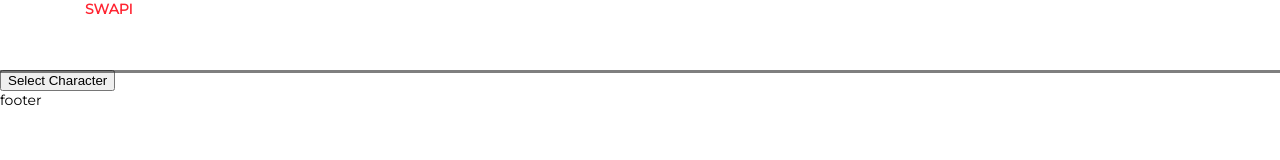
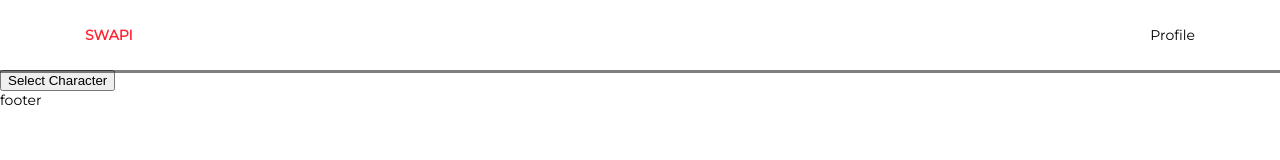
Before and after one commit to mmcdevitt/swapi, a React (Create React App) app: page / in a window 1280 px wide. Shown: the top 160 px of the page. Built offline with nearby package versions, Linux system fonts and the light colour scheme.

Commit message:
Add Flex box component for UI

```diff
--- /dev/null
+++ b/src/components/UI/Flex/Flex.js
@@ -0,0 +1,42 @@
+import React from "react";
+import styled from "styled-components";
+
+const FlexWrapper = styled.div`
+  display: flex;
+  flex: ${props => props.styles.flex};
+  align-items: ${props => props.styles.alignItems};
+  justify-content: ${props => props.styles.justifyContent};
+  flex-wrap: ${props => props.styles.flexWrap};
+  flex-direction: ${props => props.styles.flexDirection};
+  height: ${props => props.styles.height};
+`;
+
+class Flex extends React.Component {
+  render() {
+    const {
+      shortHand,
+      vAlign,
+      jContent,
+      fWrap,
+      direction,
+      height
+    } = this.props;
+
+    const styles = {
+      flex: shortHand,
+      alignItems: vAlign,
+      justifyContent: jContent,
+      flexWrap: fWrap,
+      flexDirection: direction,
+      height
+    };
+
+    return (
+      <FlexWrapper styles={styles} className="flex-wrapper">
+        {this.props.children}
+      </FlexWrapper>
+    );
+  }
+}
+
+export default Flex;
--- /dev/null
+++ b/src/components/UI/Flex/index.js
@@ -0,0 +1,2 @@
+import Flex from "./Flex";
+export default Flex;
--- a/src/components/UI/Navbar/Navbar.js
+++ b/src/components/UI/Navbar/Navbar.js
@@ -1,6 +1,7 @@
 import React from "react";
 import styled from "styled-components";
 import Container from "../Container";
+import Flex from "../Flex";
 
 const Header = styled.header`
   background: #fff;
@@ -22,7 +23,10 @@ const Navbar = props => {
   return (
     <Header>
       <Container>
-        <div className="logo">SWAPI</div>
+        <Flex vAlign="center" jContent="space-between" height="inherit">
+          <div className="logo">SWAPI</div>
+          <div>Profile</div>
+        </Flex>
       </Container>
     </Header>
   );
```
